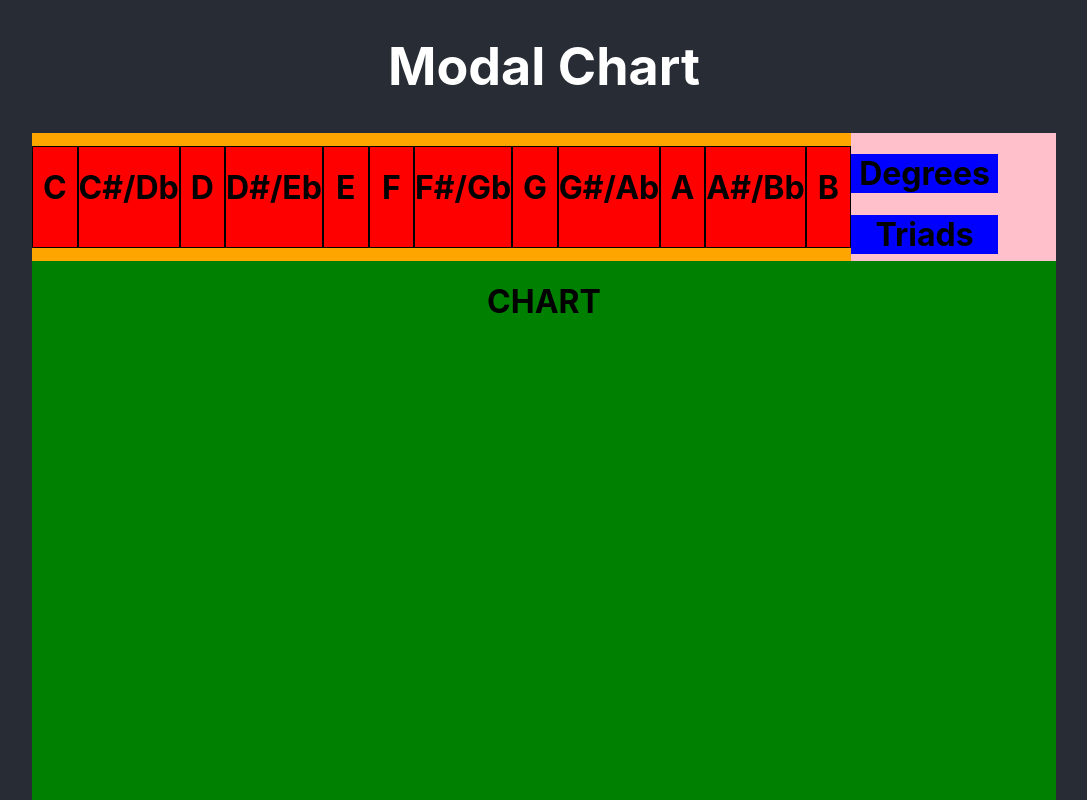
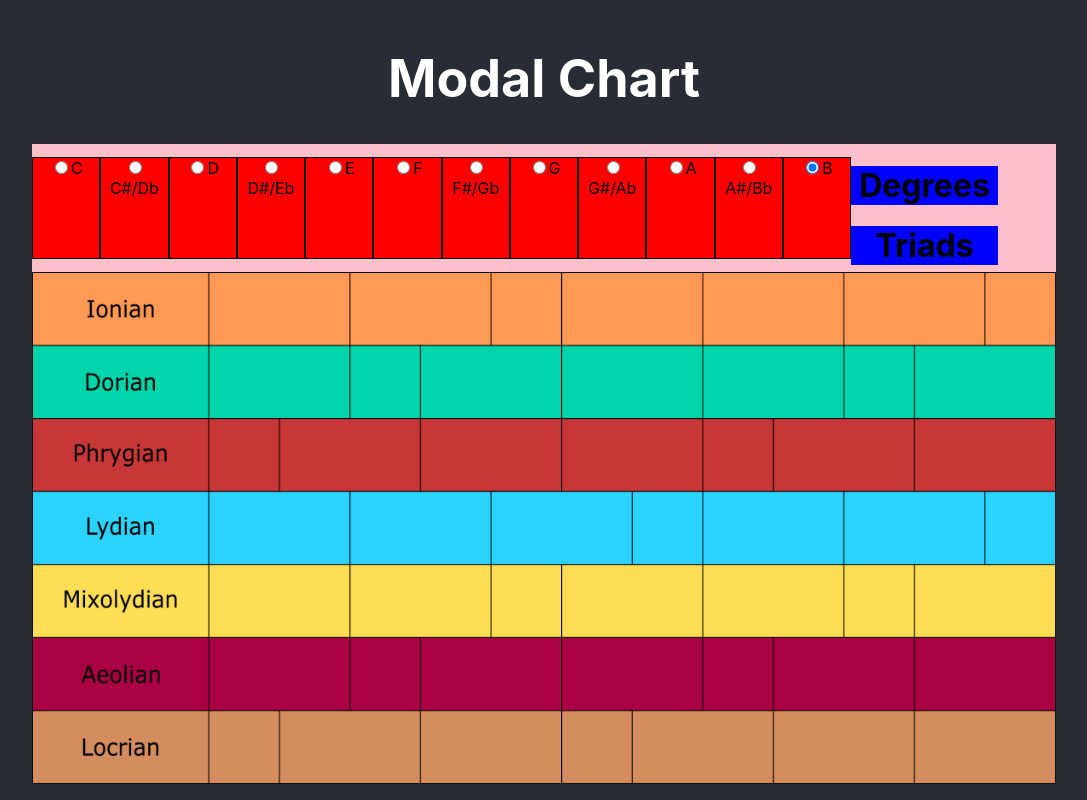
Before and after one commit to Tycholiz/modal-interchange-chart, a React (Create React App) app: page / in a window 1280 px wide. Shown: the top 800 px of the page, without its empty margins (96-1183 px from the left). Built offline with nearby package versions, Linux system fonts and the light colour scheme.

Commit message:
radion buttons implemented

```diff
--- a/src/components/Chart.js
+++ b/src/components/Chart.js
@@ -5,7 +5,7 @@ class App extends Component {
 	render() {
 		return (
 			<div className="chartWrapper">
-				<h1>CHART</h1>
+				<img src={require("../assets/images/modal-chart.png")} alt="modal chart"/>
 			</div>
 		);
 	}
--- a/src/components/Key.js
+++ b/src/components/Key.js
@@ -5,7 +5,8 @@ class App extends Component {
 	render() {
 		return (
 			<div className="keyWrapper">
-				<h1>{this.props.keyName}</h1>
+				<input type="radio" id="huey" name="drone" value={this.props.keyName} checked />
+				<label for="huey">{this.props.keyName}</label>
 			</div>
 		);
 	}
--- a/src/styles/Chart.css
+++ b/src/styles/Chart.css
@@ -1,5 +1,6 @@
 .chartWrapper {
-	background-color: green;
-	height: 700px;
-  width: 80vw;
 }
+
+img {
+	width: 80vw;
+}
--- a/src/styles/KeyContainer.css
+++ b/src/styles/KeyContainer.css
@@ -2,6 +2,5 @@
 	display: flex;
 	flex-direction: row;
 	align-items: center;
-	background-color: orange;
   width: 80%;
 }
```
Also changed, not shown: src/styles/NotationContainer.css (+5 -3 lines), 1 other file (tests, documents, lock files or other folders).
